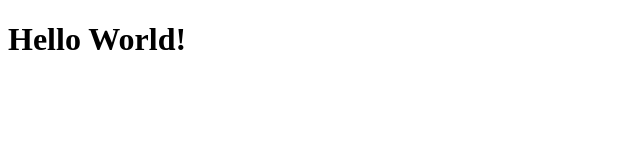
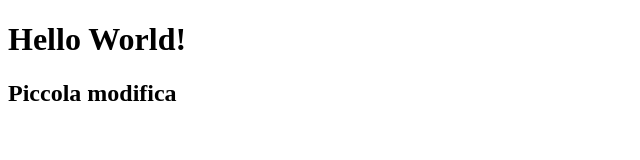
Before and after one commit to GiuseppeSU/htmlcss-hello, a plain HTML site: page index.html in a window 1280 px wide. Shown: the whole page, without its empty margins (0-640 px from the left). Drawn offline with Linux system fonts and the light colour scheme.

Commit message:
Aggiunto modifica

```diff
--- a/index.html
+++ b/index.html
@@ -8,5 +8,6 @@
 </head>
 <body>
     <h1>Hello World!</h1>
+    <h2>Piccola modifica</h2>
 </body>
 </html>
```
